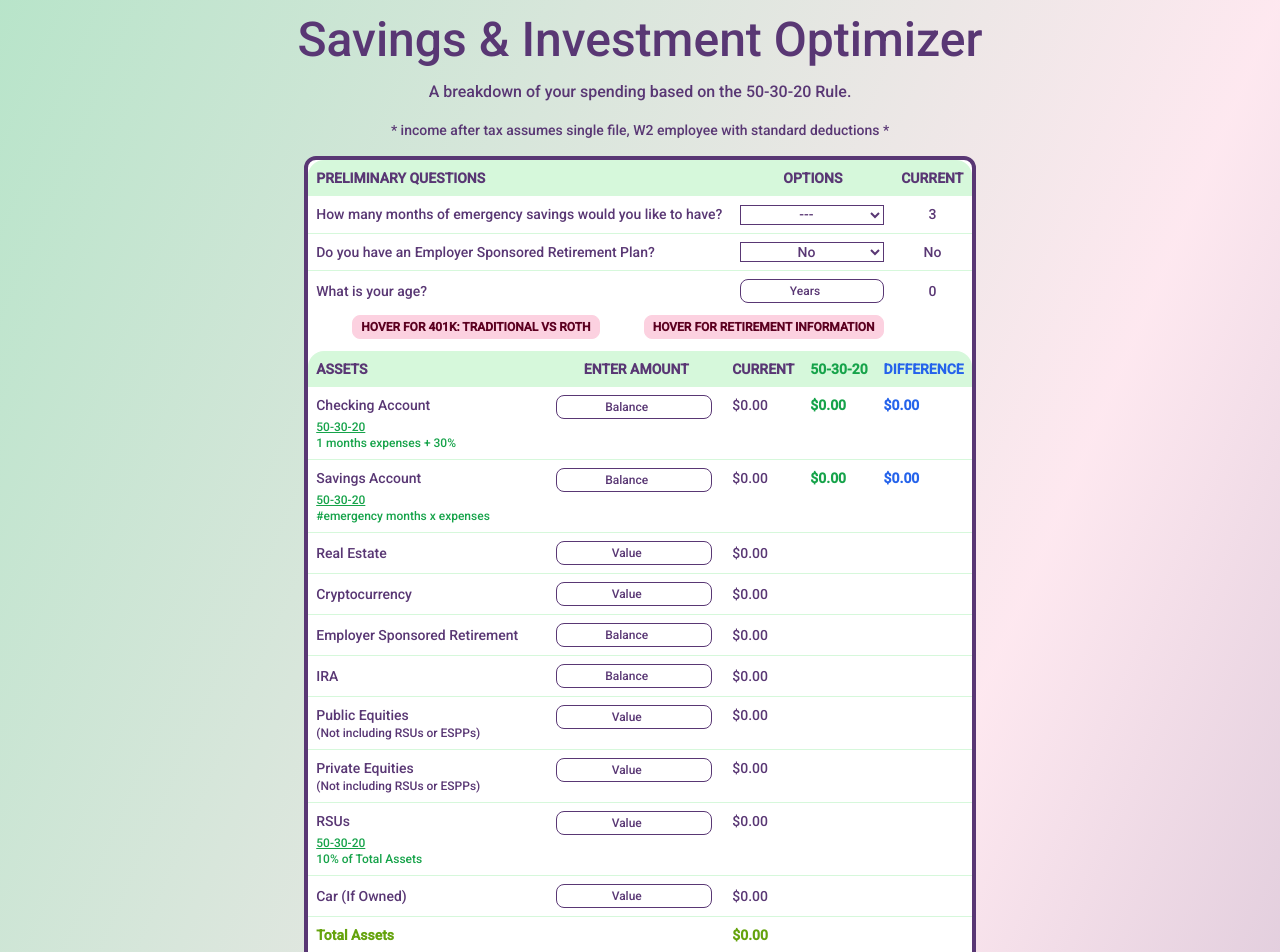
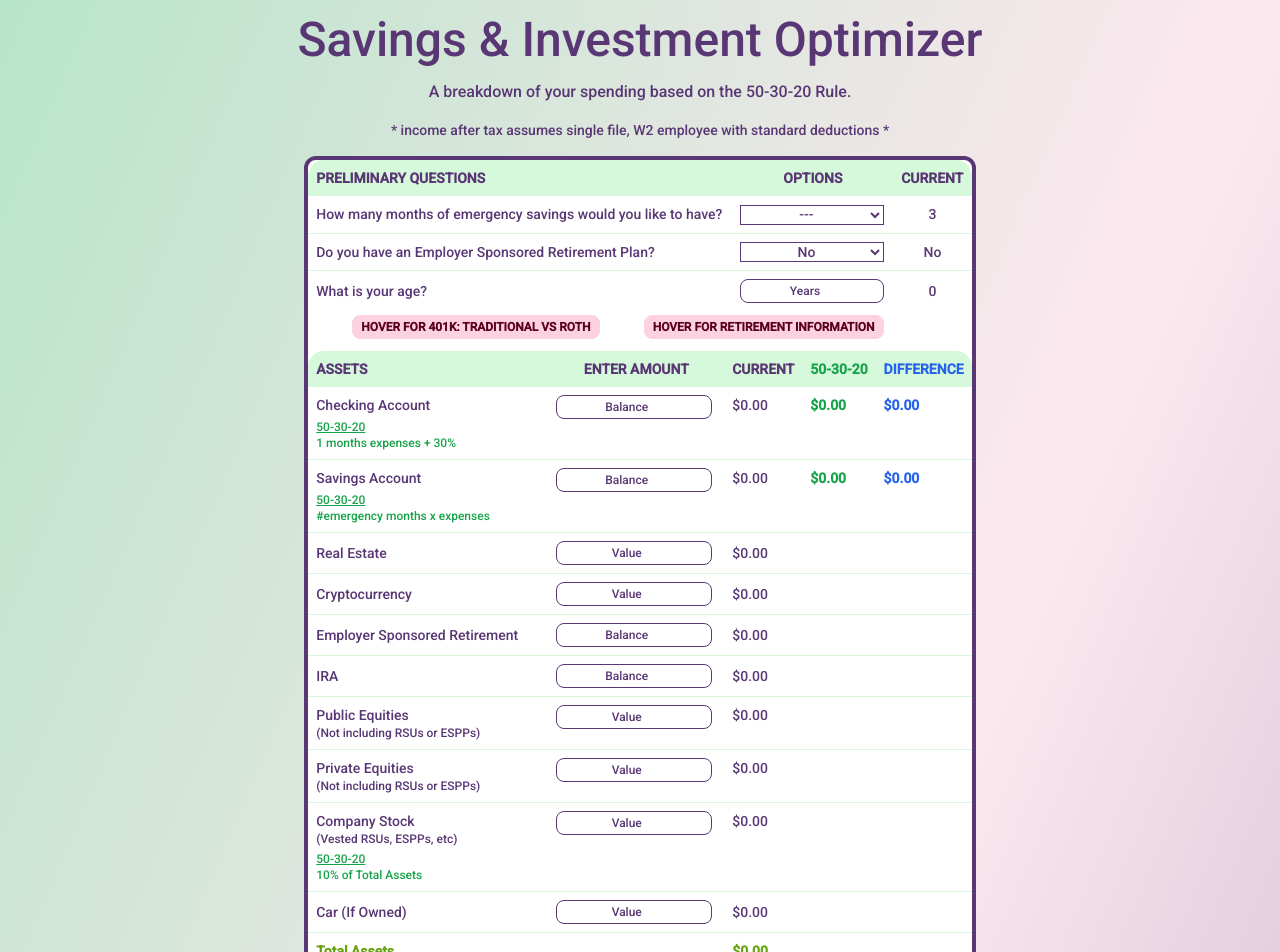
Before and after one commit to jcseeley/Money-Manager, a React (Create React App) app: page / in a window 1280 px wide. Shown: the top 952 px of the page. Built offline with nearby package versions, Linux system fonts and the light colour scheme.

Commit message:
Change RSUs to 'Company Stock'

```diff
--- a/src/components/NetWorthDash.js
+++ b/src/components/NetWorthDash.js
@@ -563,7 +563,8 @@ const NetWorthDash = () => {
               {/* RSU INPUT */}
               <tr className="hover">
                 <td className="w-fit">
-                  <p>RSUs</p>
+                  <p>Company Stock</p>
+                  <p className="text-xs">(Vested RSUs, ESPPs, etc)</p>
                   <p className="text-xs underline mt-1 text-green-600">50-30-20</p>
                   <p className="text-xs text-green-600">10% of Total Assets</p>
                 </td>
```
